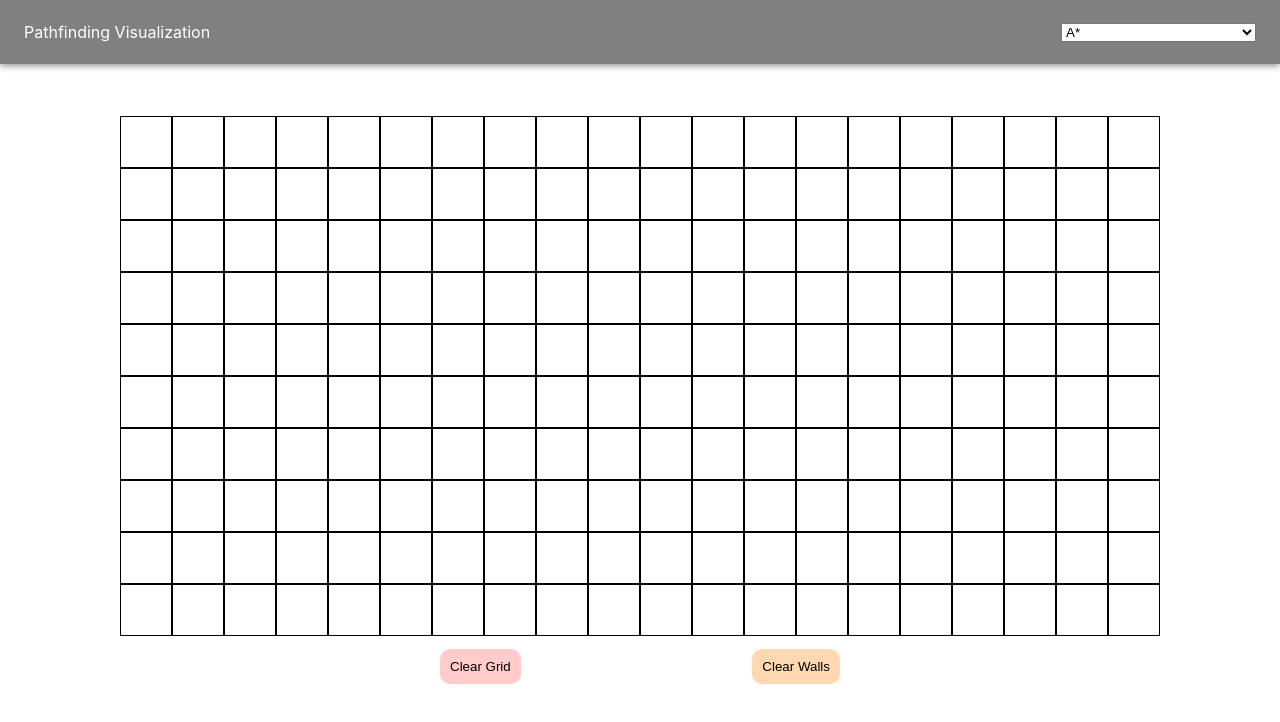
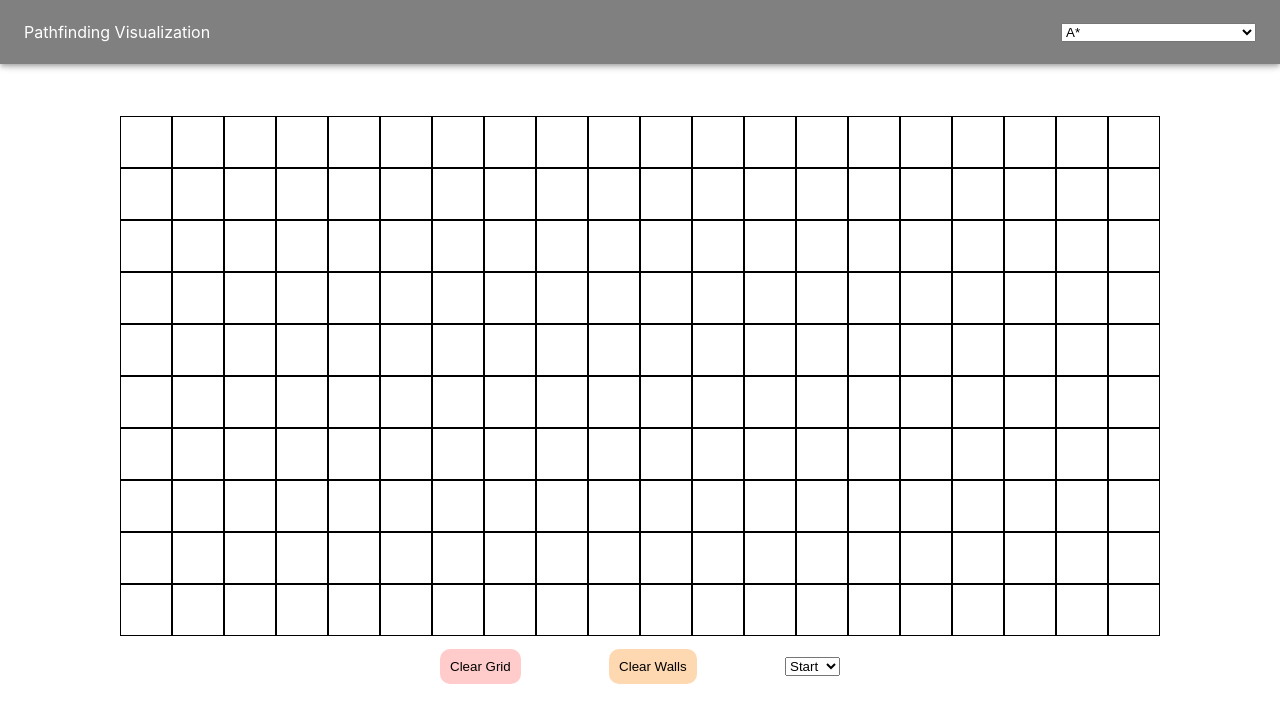
Before and after one commit to vineetm3/algorithm-visualizer, a React (Create React App) app: page / in a window 1280 px wide. Shown: the top 722 px of the page. Built offline with nearby package versions, Linux system fonts and the light colour scheme; the HTML template or start-up script is replaced by a standard one.

Commit message:
refer to changes in visualizer.js header

```diff
--- a/src/components/Visualizer.js
+++ b/src/components/Visualizer.js
@@ -1,4 +1,11 @@
+import { useState } from 'react';
 import './Visualizer.css';
+
+/*
+1) Fixed an issue where if drew over another, the walls would disappear
+2) Implemented button to put start, end, wall nodes
+3) Currently an issue with multiple start/end nodes possible ... will fix
+*/
 
 function getData(){
     let numRows =  10;
@@ -22,22 +29,33 @@ export const Visualizer = () => {
     let numRows = data.numRows;
     let numCols = data.numCols;
 
-    const handleClick = event => {
-        console.log(event.currentTarget.id);
+    const [nodeType, setNode] = useState("Walls");
+
+    const handleClick = (event) => {
+        console.log(nodeType)
+        //console.log(event.currentTarget.id);
         let id = event.currentTarget.id;
         if(event.button === 0){
             if(document.getElementById(id).style.backgroundColor === "navy"){
                 document.getElementById(id).style.backgroundColor = "white";
                 table[parseInt(id.charAt(0))][parseInt(id.charAt(id.length-1))].className = 'unvisited';
             }
-            else{
-                document.getElementById(id).style.backgroundColor = "navy";
+            else if (nodeType === "Walls") {
+                document.getElementById(id).style.backgroundColor = "dodgerblue";
+                //there is a potential issue with getting the 2nd subscript since it can be a value
+                //greater than 1 char ... confirm with michael before making changes
                 table[parseInt(id.charAt(0))][parseInt(id.charAt(id.length-1))].className = 'wall';
+            }
+            else if(nodeType === "End") {
+                document.getElementById(id).style.backgroundColor = "blueviolet";
+            }
+            else if(nodeType === "Start") {
+                document.getElementById(id).style.backgroundColor = "lightcoral";
             }
         }
       };
 
-      const handleClearGrid = () => {
+    const handleClearGrid = () => {
         for(let i = 0; i<numRows; i++){
             for(let j = 0; j<numCols; j++){
                 document.getElementById(i+'-'+j).style.backgroundColor = "white";
@@ -46,10 +64,10 @@ export const Visualizer = () => {
         }
       }
 
-      const handleClearWalls = () => {
+    const handleClearWalls = () => {
         for(let i = 0; i<numRows; i++){
             for(let j = 0; j<numCols; j++){
-                if(document.getElementById(i+'-'+j).style.backgroundColor === "navy"){
+                if(document.getElementById(i+'-'+j).style.backgroundColor === "dodgerblue"){
                     table[i][j].className = 'unvisited';
                     document.getElementById(i+'-'+j).style.backgroundColor = "white";
                 }
@@ -73,6 +91,11 @@ export const Visualizer = () => {
             <div className='button-bar'>
                 <button className='clear-grid-btn' onClick={handleClearGrid}>Clear Grid</button>
                 <button className='clear-walls-btn' onClick={handleClearWalls}>Clear Walls</button>
+                <select name="Items to Place" onClick={(event) => setNode(event.target.value)}>
+                    <option value="Start">Start</option>
+                    <option value="End">End</option>
+                    <option value="Walls">Walls</option>
+                </select>
             </div>
         </div>
     );
```
